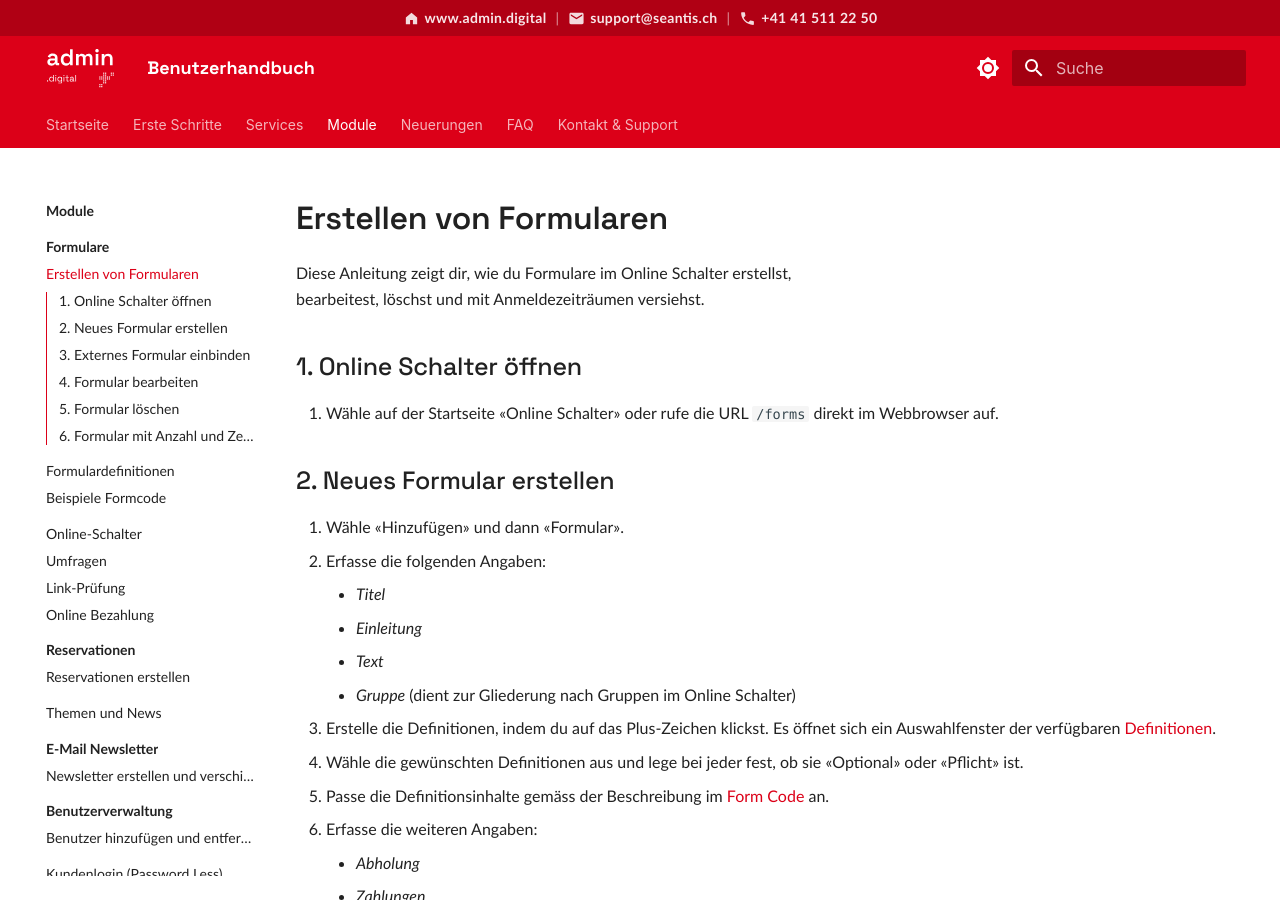
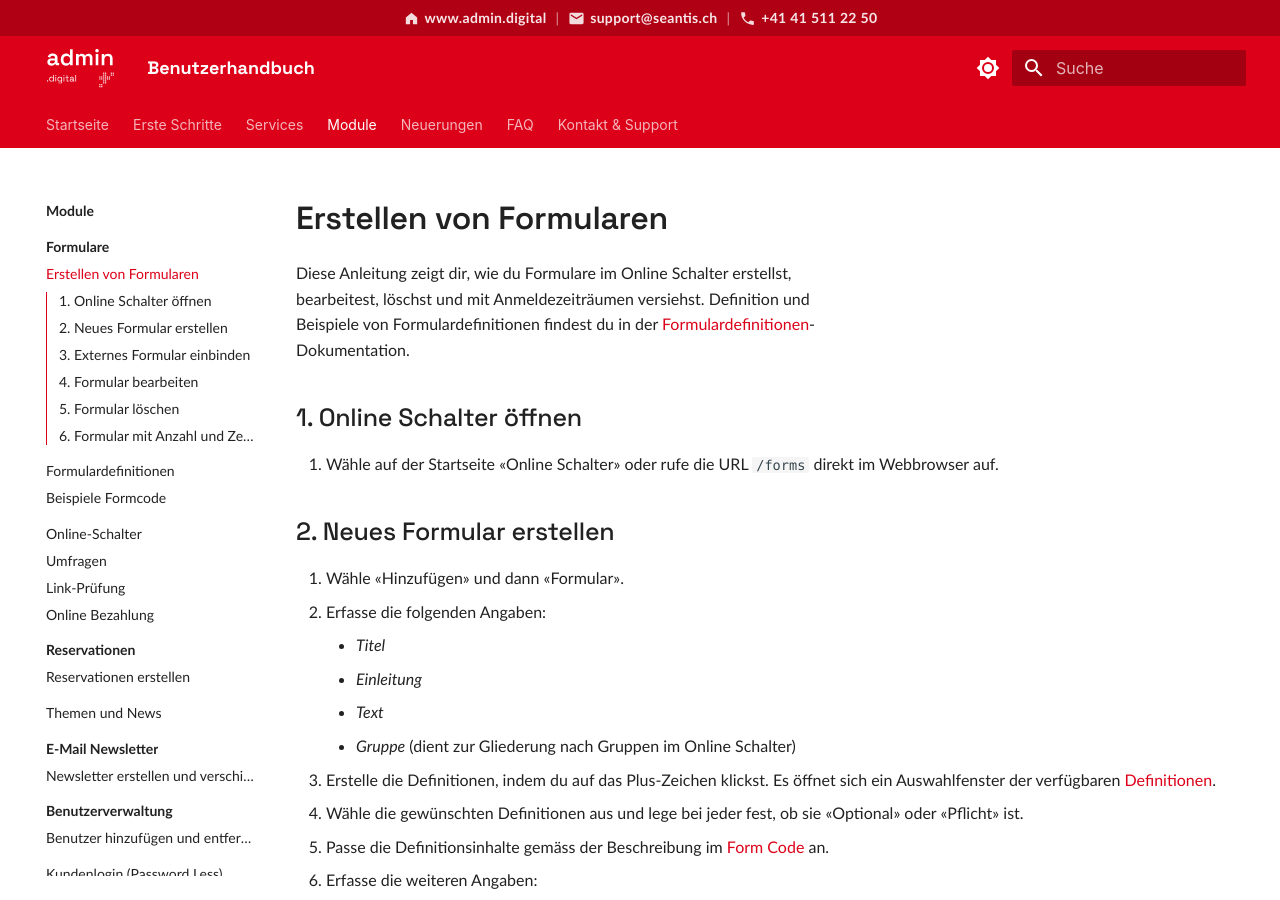
Before and after one commit to seantis/docs-admin-digital, an MkDocs documentation site: the page built from content/module/formulare/erstellen.md, in a window 1280 px wide and 900 px high. Built offline with MkDocs 1.6.1 and Material for MkDocs 9.7.7, drawn with Linux system fonts in a browser that asks for light colours.

Commit message:
Link to form definition

```diff
--- a/content/module/formulare/erstellen.md
+++ b/content/module/formulare/erstellen.md
@@ -6,6 +6,7 @@ description: Schritt-für-Schritt-Anleitung für das Erstellen, Bearbeiten und L
 # Erstellen von Formularen
 
 Diese Anleitung zeigt dir, wie du Formulare im Online Schalter erstellst, bearbeitest, löschst und mit Anmeldezeiträumen versiehst.
+Definition und Beispiele von Formulardefinitionen findest du in der [Formulardefinitionen](/module/formulare/formulardefinitionen/)-Dokumentation.
 
 ## 1. Online Schalter öffnen
 
```
